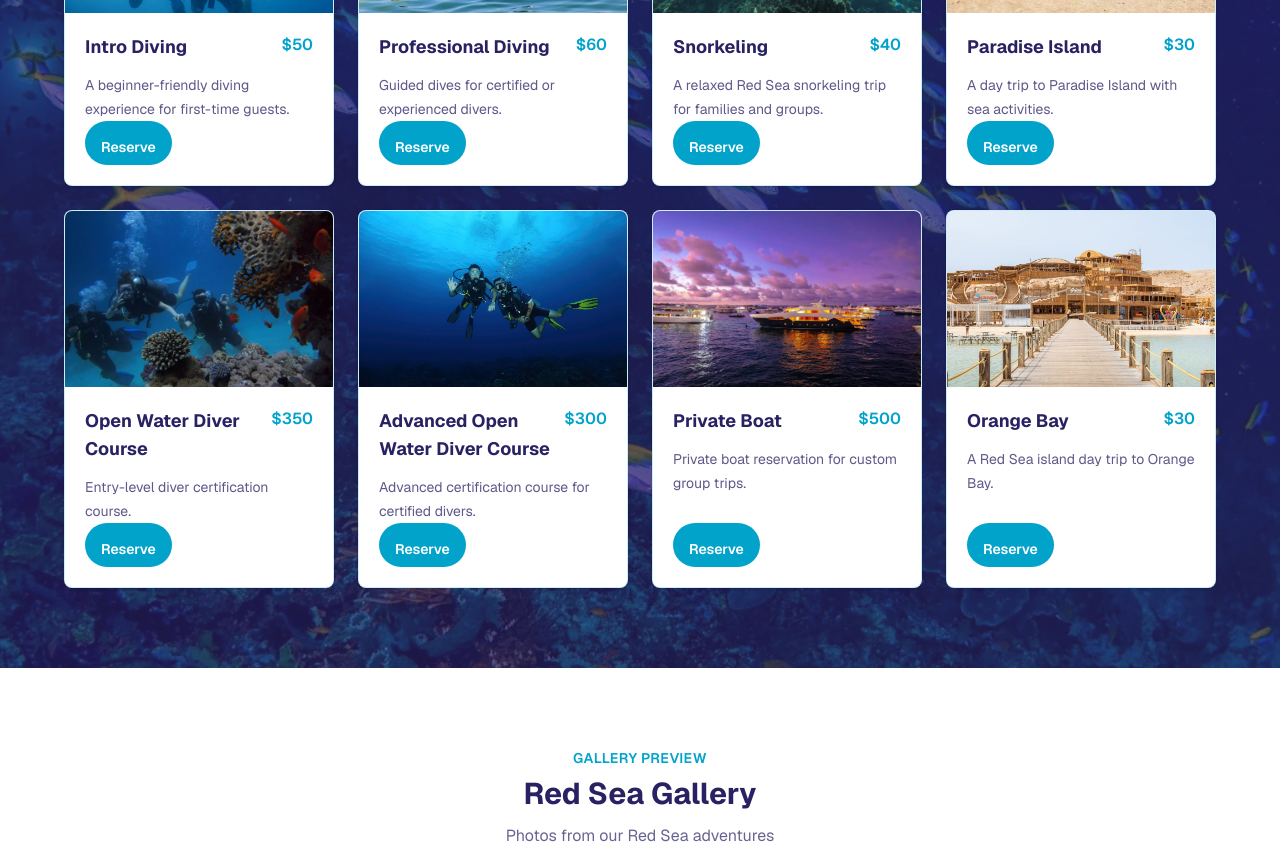
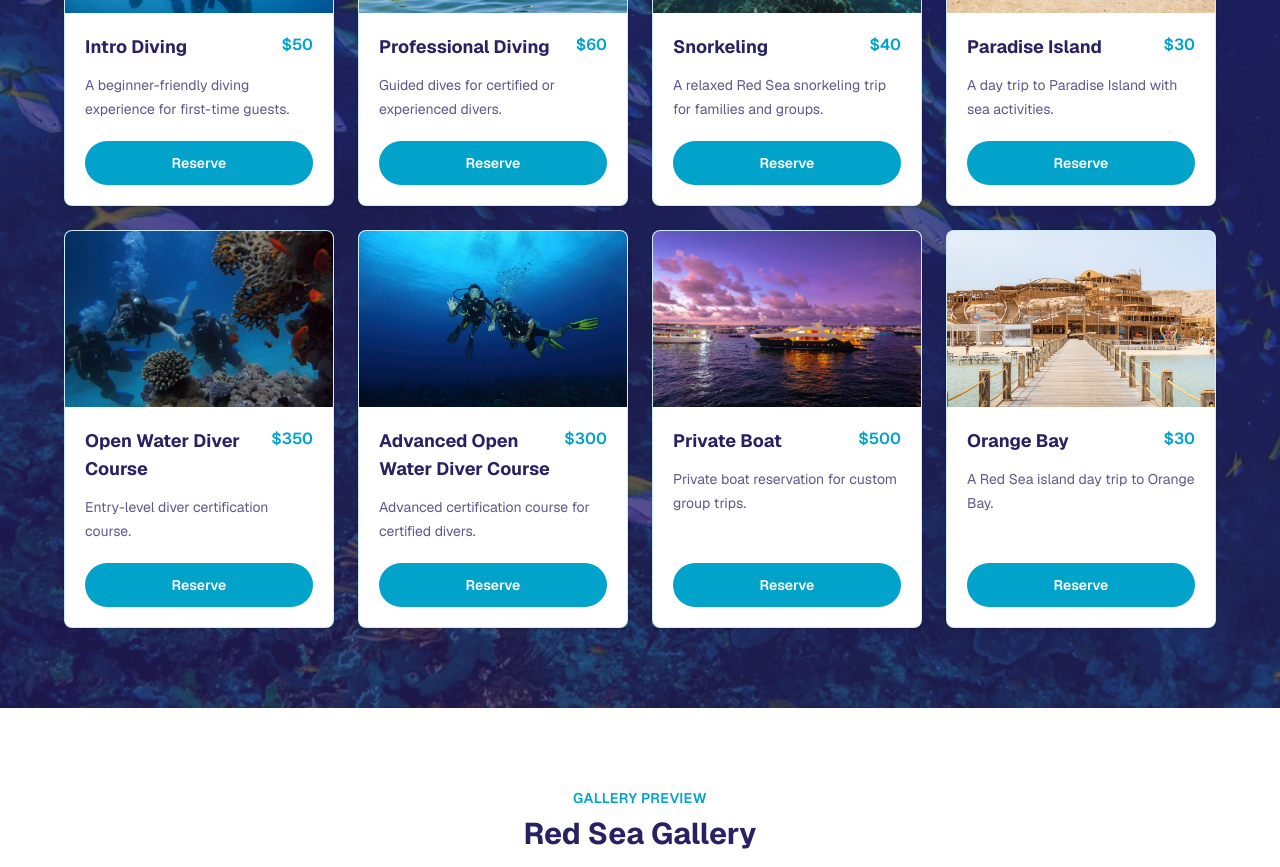
Before and after one commit to Word-of-Mouth-Marketing-agency/graquamarine, a Next.js app: page / in a window 1280 px wide. Shown: the part 1760-2627 px from the top of the page. Built offline with nearby package versions, Linux system fonts and the light colour scheme.

Commit message:
fix: polish activity card buttons

```diff
--- a/src/app/page.tsx
+++ b/src/app/page.tsx
@@ -146,12 +146,14 @@ export default function Home() {
                   <p className="mt-3 text-sm leading-6 text-brand-navy/75">
                     {activity.summary}
                   </p>
-                  <Link
-                    href="/activities"
-                    className="mt-auto pt-4 inline-flex w-fit rounded-full bg-brand-aqua px-4 py-2 text-sm font-semibold text-white transition hover:bg-brand-navy hover:text-white"
-                  >
-                    Reserve
-                  </Link>
+                  <div className="mt-auto pt-5">
+                    <Link
+                      href="/activities"
+                      className="inline-flex h-11 w-full items-center justify-center rounded-full bg-brand-aqua text-sm font-semibold text-white transition hover:bg-brand-navy focus-visible:outline-none focus-visible:ring-2 focus-visible:ring-brand-aqua focus-visible:ring-offset-2"
+                    >
+                      Reserve
+                    </Link>
+                  </div>
                 </div>
               </article>
             ))}
--- a/src/components/activities/ActivityCard.tsx
+++ b/src/components/activities/ActivityCard.tsx
@@ -28,10 +28,10 @@ export function ActivityCard({ activity }: ActivityCardProps) {
         <p className="mt-3 text-sm leading-6 text-brand-navy/75">
           {activity.summary}
         </p>
-        <div className="mt-auto pt-4">
+        <div className="mt-auto pt-5">
           <Link
             href="#reservation"
-            className="inline-flex rounded-full bg-brand-aqua px-4 py-2 text-sm font-semibold text-white transition hover:bg-brand-navy"
+            className="inline-flex h-11 w-full items-center justify-center rounded-full bg-brand-aqua text-sm font-semibold text-white transition hover:bg-brand-navy focus-visible:outline-none focus-visible:ring-2 focus-visible:ring-brand-aqua focus-visible:ring-offset-2"
           >
             Reserve
           </Link>
```
